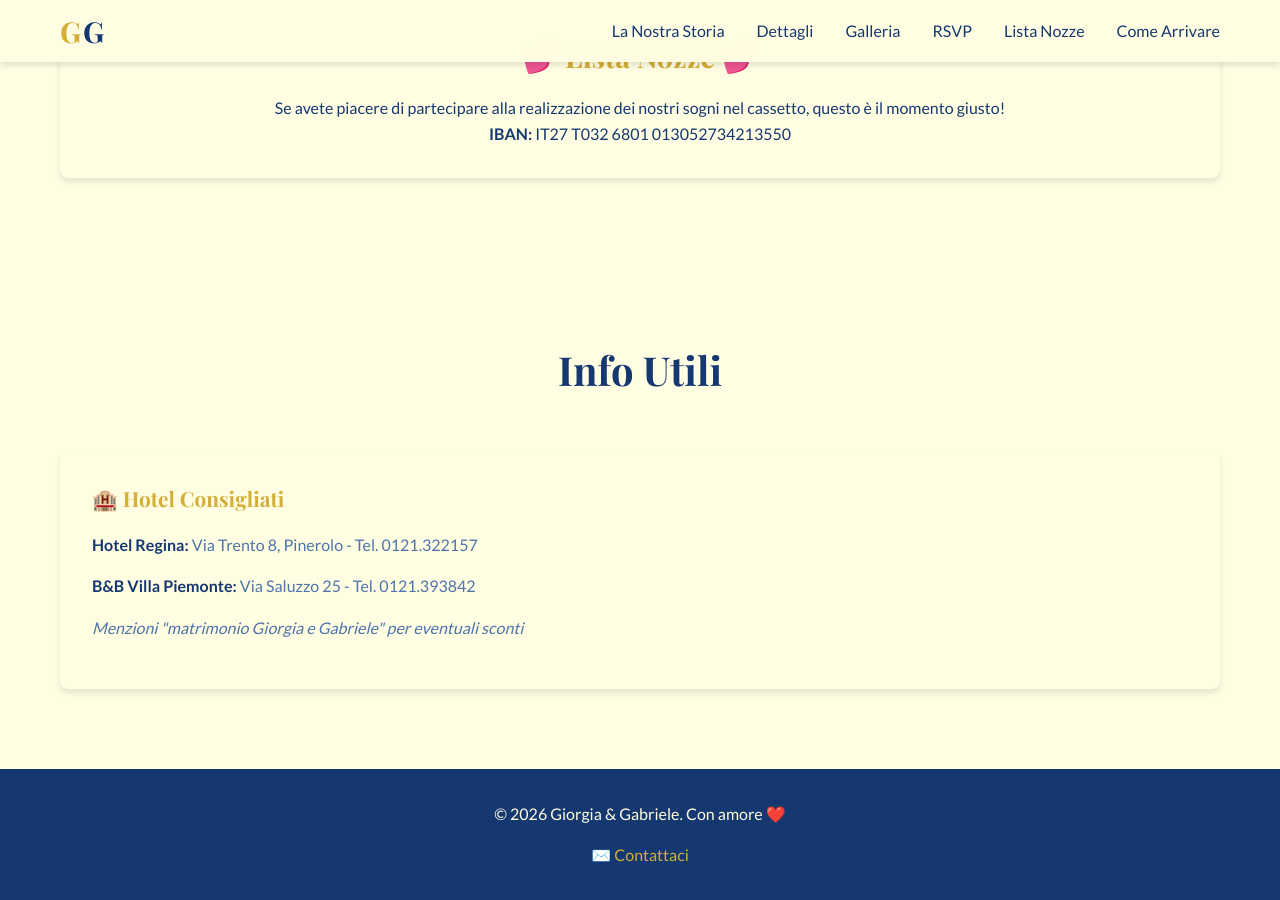
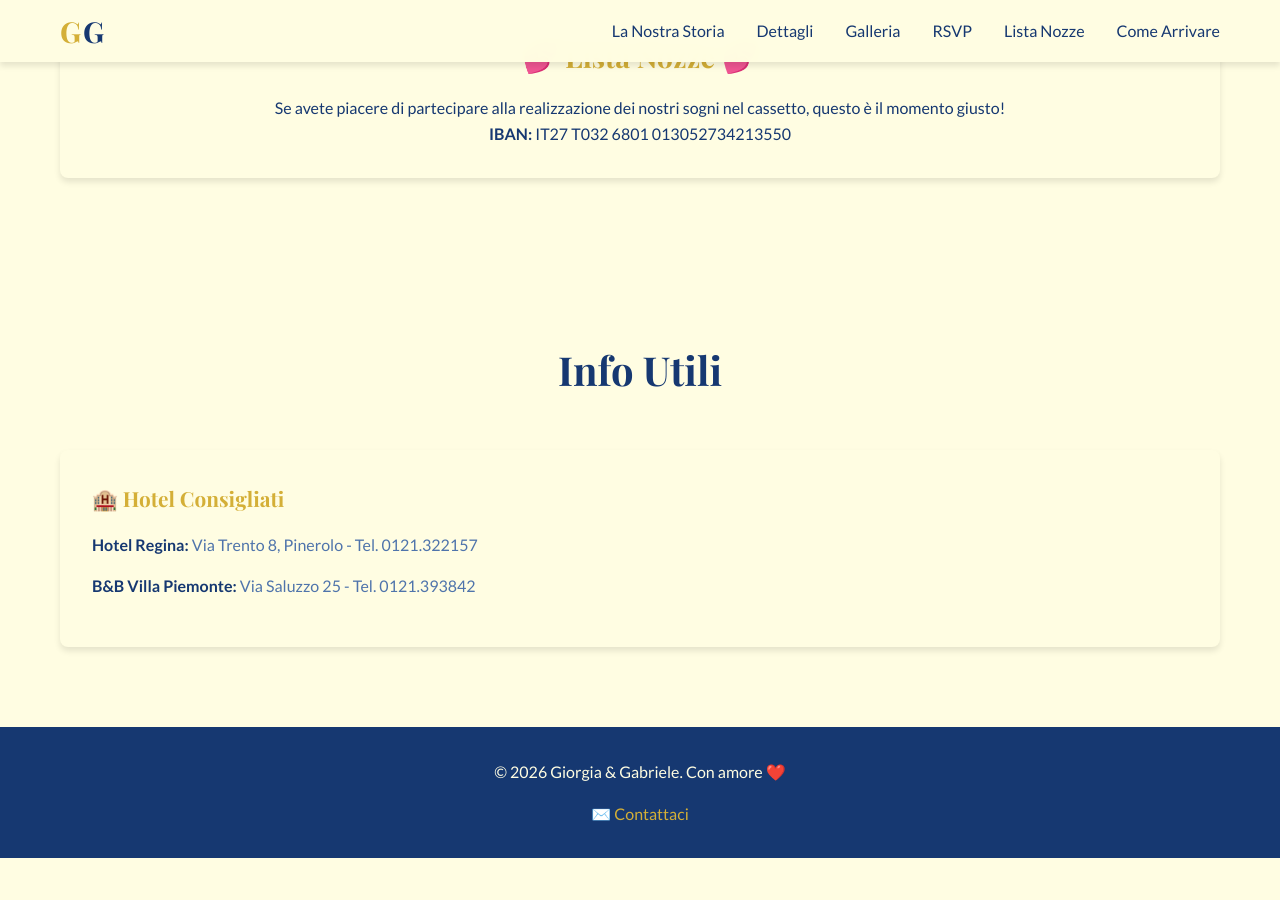
Before and after one commit to knives85/gio-ga, a Jekyll site: the page built from index.html, in a window 1280 px wide and 900 px high, scrolled down 4594 px. Built offline with Jekyll 4.4.1, drawn with Linux system fonts in a browser that asks for light colours; after the commit the page ends 5452 px from its top, so only the background shows below that.

Commit message:
feat: rivisto contenuto

```diff
--- a/index.html
+++ b/index.html
@@ -33,7 +33,7 @@ layout: default
     <div class="container">
         <h2>La Nostra Storia</h2>
         <div class="story-content">
-            <p>
+            <p class="story-text">
                 Carissimi amici e parenti,<br>
                 Il nostro matrimonio si avvicina!<br>
                 Di seguito abbiamo raccolto una serie di informazioni e dettagli utili per la cerimonia e il
@@ -196,7 +196,6 @@ layout: default
                 <h3>🏨 Hotel Consigliati</h3>
                 <p><strong>Hotel Regina:</strong> Via Trento 8, Pinerolo - Tel. 0121.322157</p>
                 <p><strong>B&B Villa Piemonte:</strong> Via Saluzzo 25 - Tel. 0121.393842</p>
-                <p><em>Menzioni "matrimonio Giorgia e Gabriele" per eventuali sconti</em></p>
             </div>
         </div>
     </div>
```
